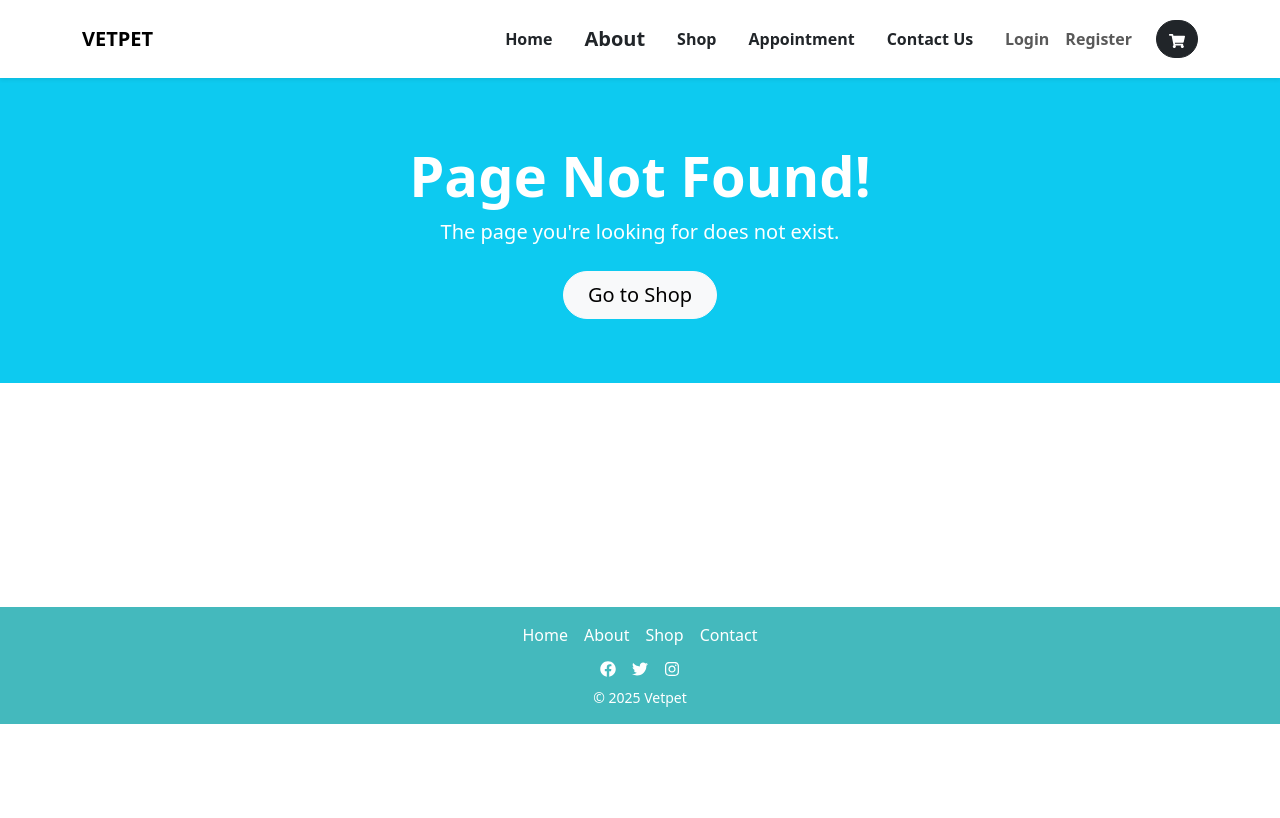
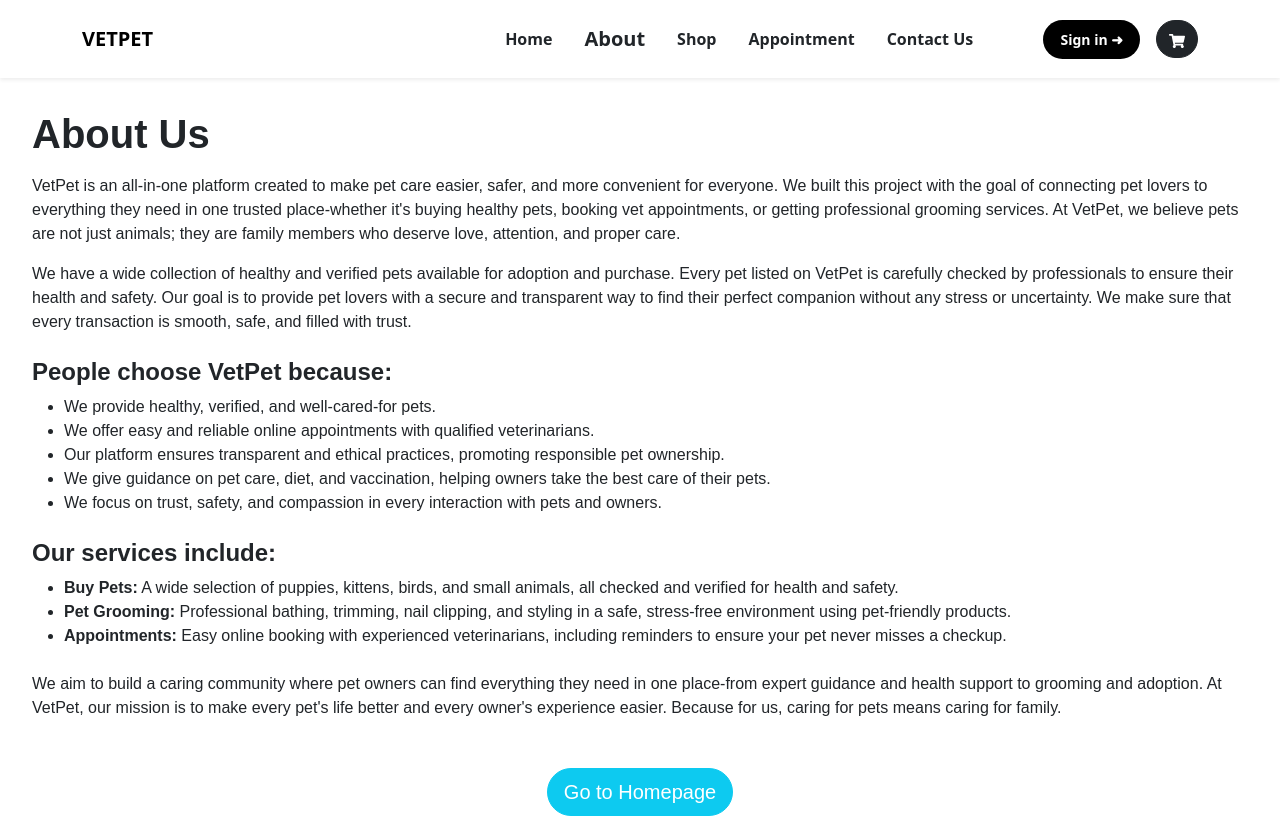
Before and after one commit to Aadarsha7/Vet-Pet, a React (Vite) app in the folder Vetpet_frontend/: page /about in a window 1280 px wide. Before the commit this address had no page. Shown: the top 818 px of the page. Built offline with nearby package versions, Linux system fonts and the light colour scheme.

Commit message:
again updated

```diff
--- a/Vetpet_frontend/src/App.jsx
+++ b/Vetpet_frontend/src/App.jsx
@@ -17,6 +17,7 @@ import AppointmentForm from "./components/appointments/AppointmentForm";
 import ContactUs from "./components/pages/ContactUs";
 import Shop from "./components/pages/Shop";
 import Register from "./components/user/RegisterPage";
+import About from "./components/pages/About";
 
 const App = () => {
   const [numCartItems, setNumberCartItems] = useState(0);
@@ -68,6 +69,7 @@ const App = () => {
             <Route path="appointment" element={<AppointmentForm />} />
             <Route path="Contact-us" element={<ContactUs />} />
             <Route path="shop" element={<Shop />} />
+            <Route path="about" element={<About />} />
 
             <Route path="payment-status" element={<PaymentStatusPage />} />
             <Route path="*" element={<NotFoundPage />} />
--- a/Vetpet_frontend/src/components/navbar/NavBar.jsx
+++ b/Vetpet_frontend/src/components/navbar/NavBar.jsx
@@ -18,7 +18,7 @@ const NavBar = ({ numCartItems }) => {
   // here it ends
   return (
     <nav
-      className={`navbar navbar-expand-lg navbar-light bg-white shadow-sm py-3 ${styles.stickyNavbar}`}
+      className={`navbar navbar-expand-lg navbar-light bg-white shadow-sm py-3 fixed-top ${styles.stickyNavbar}`}
     >
       <div className="container">
         <Link className="navbar-brand fw-bold text-uppercase" to="/">
--- a/Vetpet_frontend/src/components/navbar/NavBarLink.jsx
+++ b/Vetpet_frontend/src/components/navbar/NavBarLink.jsx
@@ -8,6 +8,7 @@ const NavBarLink = () => {
     useContext(AuthContext);
 
   function logout() {
+    alert("Do you really wants to Log Out");
     localStorage.removeItem("access");
     setIsAuthenticated(false);
     navigate("/");
@@ -45,30 +46,28 @@ const NavBarLink = () => {
         </>
       ) : (
         <>
+          {/* Show only Login button */}
           <li className="nav-item">
             <NavLink
               to="/login"
               className={({ isActive }) =>
                 isActive
-                  ? "nav-link active fw-semibold"
-                  : "nav-link fw-semibold"
+                  ? "btn btn-info btn-sm rounded-pill text-white fw-semibold px-3 py-2"
+                  : "btn bg-black text-white btn-sm rounded-pill text-white fw-semibold px-3 py-2"
               }
-              end
-            >
-              Login
-            </NavLink>
-          </li>
-
-          <li className="nav-item">
-            <NavLink
-              to="/register"
-              className={({ isActive }) =>
-                isActive
-                  ? "nav-link active fw-semibold"
-                  : "nav-link fw-semibold"
+              style={{
+                transition: "0.3s",
+              }}
+              onMouseEnter={(e) =>
+                (e.currentTarget.className =
+                  "btn btn-info btn-sm rounded-pill text-white fw-semibold px-3 py-2")
+              }
+              onMouseLeave={(e) =>
+                (e.currentTarget.className =
+                  "btn btn-sm rounded-pill text-white fw-semibold px-3 py-2 bg-black")
               }
             >
-              Register
+              Sign in ➜
             </NavLink>
           </li>
         </>
--- a/Vetpet_frontend/src/components/pages/About.jsx
+++ b/Vetpet_frontend/src/components/pages/About.jsx
@@ -0,0 +1,82 @@
+import React from "react";
+
+function About() {
+  return (
+    <div className="p-3 m-3" style={{ fontFamily: "sans-serif" }}>
+      <h1 className="fw-bold mb-3">About Us</h1>
+      <div className="mb-3">
+        VetPet is an all-in-one platform created to make pet care easier, safer,
+        and more convenient for everyone. We built this project with the goal of
+        connecting pet lovers to everything they need in one trusted
+        place-whether it's buying healthy pets, booking vet appointments, or
+        getting professional grooming services. At VetPet, we believe pets are
+        not just animals; they are family members who deserve love, attention,
+        and proper care.
+      </div>
+
+      <div className="mb-4">
+        We have a wide collection of healthy and verified pets available for
+        adoption and purchase. Every pet listed on VetPet is carefully checked
+        by professionals to ensure their health and safety. Our goal is to
+        provide pet lovers with a secure and transparent way to find their
+        perfect companion without any stress or uncertainty. We make sure that
+        every transaction is smooth, safe, and filled with trust.
+      </div>
+      <h4 className="fw-bold ">People choose VetPet because:</h4>
+      <ul className="mb-4">
+        <li>We provide healthy, verified, and well-cared-for pets.</li>
+        <li>
+          We offer easy and reliable online appointments with qualified
+          veterinarians.
+        </li>
+        <li>
+          Our platform ensures transparent and ethical practices, promoting
+          responsible pet ownership.
+        </li>
+        <li>
+          We give guidance on pet care, diet, and vaccination, helping owners
+          take the best care of their pets.
+        </li>
+        <li>
+          We focus on trust, safety, and compassion in every interaction with
+          pets and owners.
+        </li>
+      </ul>
+      <h4 className="fw-bold">Our services include:</h4>
+      <ul className="mb-4">
+        <li>
+          <strong>Buy Pets:</strong> A wide selection of puppies, kittens,
+          birds, and small animals, all checked and verified for health and
+          safety.
+        </li>
+        <li>
+          <strong>Pet Grooming:</strong> Professional bathing, trimming, nail
+          clipping, and styling in a safe, stress-free environment using
+          pet-friendly products.
+        </li>
+        <li>
+          <strong> Appointments:</strong> Easy online booking with experienced
+          veterinarians, including reminders to ensure your pet never misses a
+          checkup.
+        </li>
+      </ul>
+      <div>
+        We aim to build a caring community where pet owners can find everything
+        they need in one place-from expert guidance and health support to
+        grooming and adoption. At VetPet, our mission is to make every pet's
+        life better and every owner's experience easier. Because for us, caring
+        for pets means caring for family.
+      </div>
+      <div className="d-flex justify-content-center my-5">
+        <a
+          className="btn btn-info btn-lg rounded-pill px-3 py-2 text-white"
+          href="/"
+        >
+          Go to Homepage
+        </a>
+      </div>
+    </div>
+  );
+}
+
+export default About;
--- a/Vetpet_frontend/src/components/user/LoginPage.jsx
+++ b/Vetpet_frontend/src/components/user/LoginPage.jsx
@@ -14,27 +14,50 @@ export const LoginPage = () => {
   const location = useLocation();
   const navigate = useNavigate();
 
-  const [username, setUsername] = useState("");
-  const [password, setPassword] = useState("");
+  const [formData, setFormData] = useState({
+    username: "",
+    password: "",
+    phone: "",
+    confirmPassword: "",
+  });
+
   const [showPassword, setShowPassword] = useState(false);
+  const [showConfirmPassword, setShowConfirmPassword] = useState(false);
   const [loading, setLoading] = useState(false);
-  const [error, setError] = useState("");
 
-  const userInfo = { username, password };
+  const handleChange = (e) => {
+    setFormData({ ...formData, [e.target.name]: e.target.value });
+  };
 
-  function handleSubmit(e) {
+  const handleSubmit = (e) => {
     e.preventDefault();
     setLoading(true);
+
+    if (formData.password !== formData.confirmPassword) {
+      toast.error("Passwords do not match!");
+      setLoading(false);
+      return;
+    }
+
+    const userInfo = {
+      username: formData.username,
+      password: formData.password,
+      phone: formData.phone,
+    };
 
     api
       .post("token/", userInfo)
       .then((res) => {
-        console.log(res.data.access);
         localStorage.setItem("access", res.data.access);
         localStorage.setItem("refresh", res.data.refresh);
-        setUsername("");
-        setPassword("");
-        setLoading(false);
+
+        setFormData({
+          username: "",
+          password: "",
+          phone: "",
+          confirmPassword: "",
+        });
+
         setIsAuthenticated(true);
         toast.success("Login successful!");
         get_username();
@@ -44,14 +67,13 @@ export const LoginPage = () => {
       })
       .catch((err) => {
         console.log(err.message);
-        setError(err.message);
         toast.error("Login failed. Please check your credentials.");
       })
       .finally(() => setLoading(false));
-  }
+  };
 
   return (
-    <div className="d-flex justify-content-center align-items-center min-vh-100">
+    <div className="d-flex justify-content-center align-items-center mt-5 ">
       <ToastContainer
         position="top-center"
         autoClose={3000}
@@ -60,35 +82,56 @@ export const LoginPage = () => {
 
       <div className="login-container items-center">
         <div className="login-card shadow-lg">
-          <h2 className="login-title text-center">Welcome Back</h2>
-          <p className="login-subtitle text-center">
-            Please login to your account
+          <h2 className="login-title text-center">Join VetPet</h2>
+          <p className="login-subtitle text-center mb-3">
+            Please sign in to your account
           </p>
+
           <form onSubmit={handleSubmit}>
+            {/* Username */}
             <div className="mb-3">
               <label htmlFor="username" className="form-label">
                 Username
               </label>
               <input
                 type="text"
-                value={username}
-                onChange={(e) => setUsername(e.target.value)}
+                name="username"
+                value={formData.username}
+                onChange={handleChange}
                 className="form-control"
-                id="email"
                 placeholder="Enter your username"
                 required
               />
             </div>
+
+            {/* Phone Number */}
+            <div className="mb-3">
+              <label htmlFor="phone" className="form-label">
+                Phone Number
+              </label>
+              <input
+                type="tel"
+                name="phone"
+                value={formData.phone}
+                onChange={handleChange}
+                className="form-control"
+                placeholder="Enter your phone number"
+                required
+                pattern="[0-9]{10}"
+              />
+            </div>
+
+            {/* Password */}
             <div className="mb-3 password-input-container">
               <label htmlFor="password" className="form-label">
                 Password
               </label>
               <input
                 type={showPassword ? "text" : "password"}
-                value={password}
-                onChange={(e) => setPassword(e.target.value)}
+                name="password"
+                value={formData.password}
+                onChange={handleChange}
                 className="form-control"
-                id="password"
                 placeholder="Enter your password"
                 required
               />
@@ -100,22 +143,45 @@ export const LoginPage = () => {
               </span>
             </div>
 
+            {/* Confirm Password */}
+            <div className="mb-3 password-input-container">
+              <label htmlFor="confirmPassword" className="form-label">
+                Confirm Password
+              </label>
+              <input
+                type={showConfirmPassword ? "text" : "password"}
+                name="confirmPassword"
+                value={formData.confirmPassword}
+                onChange={handleChange}
+                className="form-control"
+                placeholder="Confirm your password"
+                required
+              />
+              <span
+                className="showPasswordToggle"
+                onClick={() => setShowConfirmPassword(!showConfirmPassword)}
+              >
+                {showConfirmPassword ? (
+                  <AiOutlineEyeInvisible />
+                ) : (
+                  <AiOutlineEye />
+                )}
+              </span>
+            </div>
+
+            <div className="login-footer mt-1 ">
+              <p>
+                <a href="#">Forgot Password</a>
+              </p>
+            </div>
             <button
               type="submit"
-              className="btn-primary w-100"
+              className="btn btn-info w-100 py-2 rounded-pill"
               disabled={loading}
             >
-              {loading ? "Logging in..." : "Login"}
+              {loading ? "Logging in..." : "Sign in "}
             </button>
           </form>
-          <div className="login-footer text-center">
-            <p>
-              <a href="#">Forgot Password</a>
-            </p>
-            <p>
-              Don't have an account? <a href="#">Sign up</a>
-            </p>
-          </div>
         </div>
       </div>
     </div>
--- a/Vetpet_frontend/src/layout/MainLayout.jsx
+++ b/Vetpet_frontend/src/layout/MainLayout.jsx
@@ -1,16 +1,18 @@
 import NavBar from "../components/navbar/NavBar";
 import Footer from "../components/ui/Footer";
-import { ToastContainer } from 'react-toastify';
-import 'react-toastify/dist/ReactToastify.css';
-
+import { ToastContainer } from "react-toastify";
+import "react-toastify/dist/ReactToastify.css";
 
 import { Outlet } from "react-router-dom";
 
-const MainLayout = ({ numCartItems }) => {  return (
+const MainLayout = ({ numCartItems }) => {
+  return (
     <>
       <NavBar numCartItems={numCartItems} />
       <ToastContainer />
-      <Outlet />
+      <div style={{ paddingTop: "78px" }}>
+        <Outlet />
+      </div>
       <Footer />
     </>
   );
```
Also changed, not shown: Vetpet_frontend/src/components/cart/CartPage.jsx (+7 -3 lines), Vetpet_frontend/src/components/home/HomePage.jsx (+37 -119 lines), Vetpet_frontend/src/components/pages/ContactUs.jsx (+25 -5 lines), Vetpet_frontend/src/components/user/RegisterPage.jsx (+12 -3 lines), Vetpet_frontend/src/components/user/UserInfo.jsx (+9 -7 lines).
